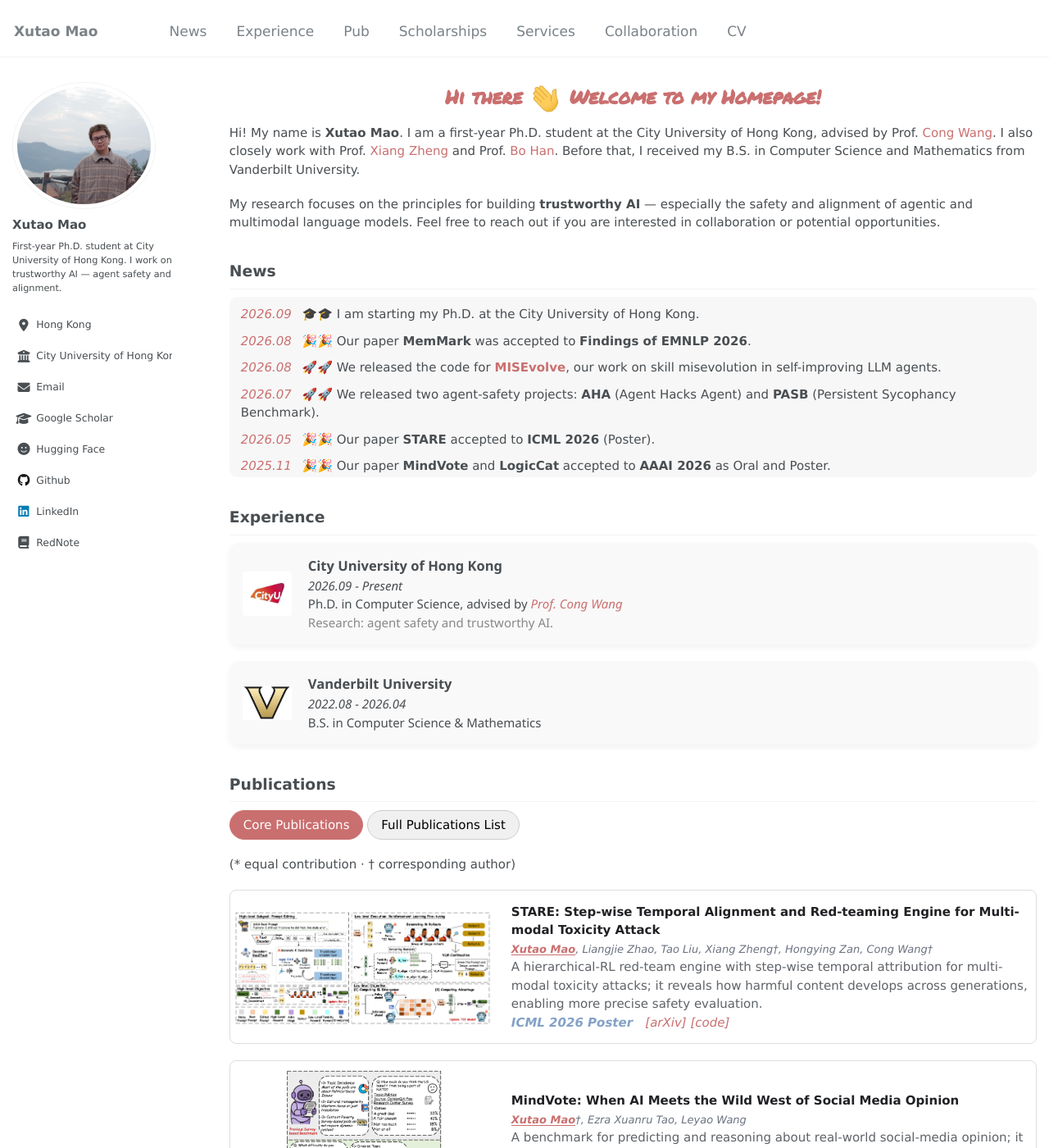
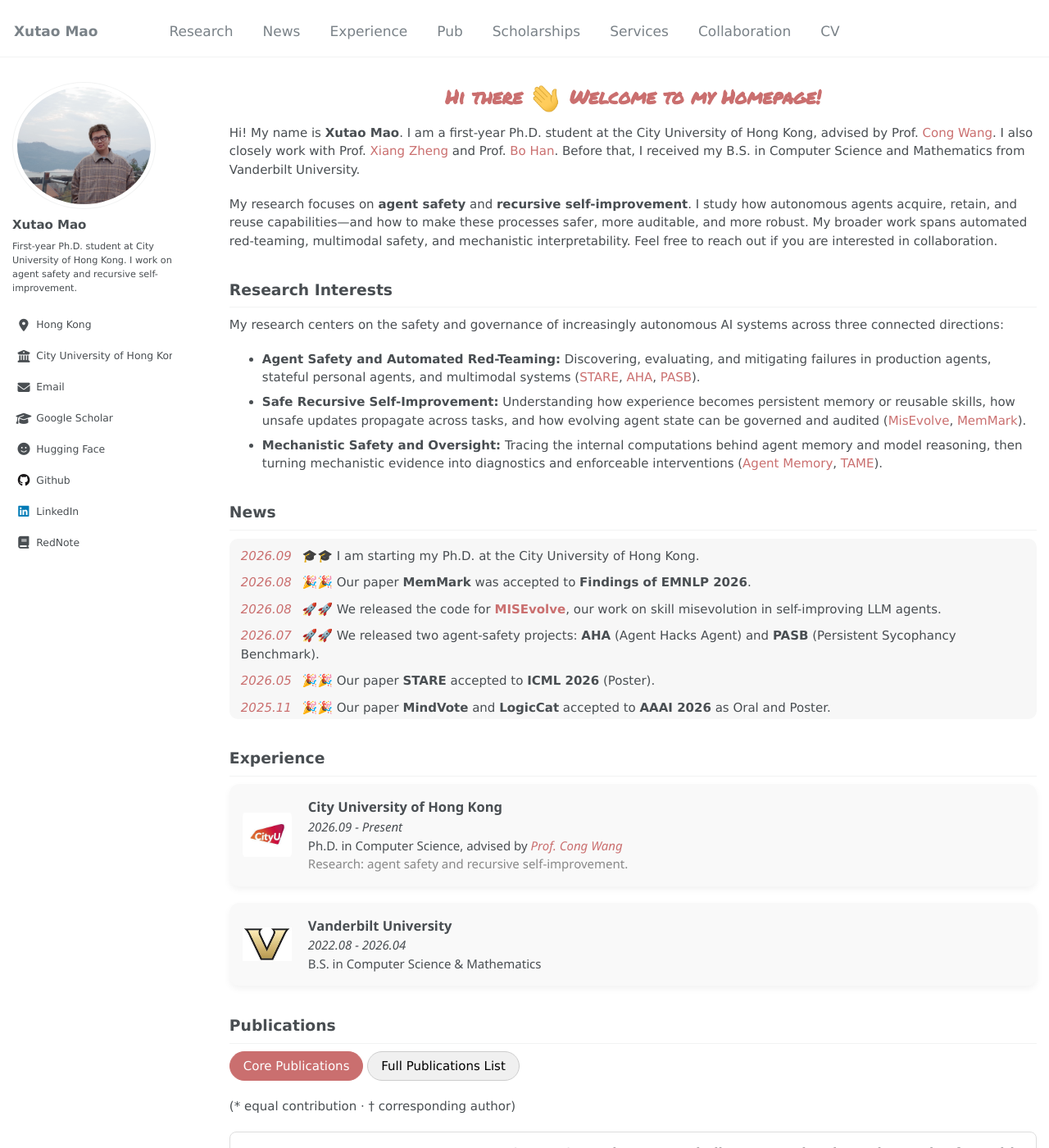
Before and after one commit to henrymao2004/henrymao2004.github.io, a Jekyll site: the page built from _pages/about.md, in a window 1280 px wide and 1400 px high. Shown: the whole window at 82% size. Built offline with Jekyll 4.4.1, drawn with Linux system fonts in a browser that asks for light colours; some web fonts are replaced; some of the changed text lies outside the part shown.

Commit message:
Refine research focus and add interests section

```diff
--- a/_config.yml
+++ b/_config.yml
@@ -11,7 +11,7 @@
   avatar           : "bio.jpg"
   name             : "Xutao Mao"
   pronouns         :
-  bio              : "First-year Ph.D. student at City University of Hong Kong. I work on trustworthy AI — agent safety and alignment."
+  bio              : "First-year Ph.D. student at City University of Hong Kong. I work on agent safety and recursive self-improvement."
   location         : "Hong Kong"
   employer         : "City University of Hong Kong"
   uri              :
--- a/_data/navigation.yml
+++ b/_data/navigation.yml
@@ -1,6 +1,9 @@
 # main links links
 
 main:
+  - title: "Research"
+    url: "/#research-interests"
+
   - title: "News"
     url: "/#news"
 
--- a/_pages/about.md
+++ b/_pages/about.md
@@ -11,7 +11,15 @@
 
 Hi! My name is **Xutao Mao**. I am a first-year Ph.D. student at the City University of Hong Kong, advised by Prof. [Cong Wang](https://www.cs.cityu.edu.hk/~congwang/). I also closely work with Prof. [Xiang Zheng](https://x-zheng16.github.io) and Prof. [Bo Han](https://bhanml.github.io/). Before that, I received my B.S. in Computer Science and Mathematics from Vanderbilt University.
 
-My research focuses on the principles for building **trustworthy AI** — especially the safety and alignment of agentic and multimodal language models. Feel free to reach out if you are interested in collaboration or potential opportunities.
+My research focuses on **agent safety** and **recursive self-improvement**. I study how autonomous agents acquire, retain, and reuse capabilities—and how to make these processes safer, more auditable, and more robust. My broader work spans automated red-teaming, multimodal safety, and mechanistic interpretability. Feel free to reach out if you are interested in collaboration.
+
+Research Interests
+------------------
+My research centers on the safety and governance of increasingly autonomous AI systems across three connected directions:
+
+- **Agent Safety and Automated Red-Teaming:** Discovering, evaluating, and mitigating failures in production agents, stateful personal agents, and multimodal systems ([STARE](https://arxiv.org/abs/2605.00699), [AHA](https://arxiv.org/abs/2607.11698), [PASB](https://arxiv.org/abs/2607.10526)).
+- **Safe Recursive Self-Improvement:** Understanding how experience becomes persistent memory or reusable skills, how unsafe updates propagate across tasks, and how evolving agent state can be governed and audited ([MisEvolve](https://arxiv.org/abs/2608.12851), [MemMark](https://arxiv.org/abs/2605.25002)).
+- **Mechanistic Safety and Oversight:** Tracing the internal computations behind agent memory and model reasoning, then turning mechanistic evidence into diagnostics and enforceable interventions ([Agent Memory](https://arxiv.org/abs/2605.03354), <a href="#tame-paper" onclick="showPublications('list')">TAME</a>).
 
 News
 ---------------
@@ -37,7 +45,7 @@
           <strong>City University of Hong Kong</strong><br>
           <em>2026.09 - Present</em><br>
           Ph.D. in Computer Science, advised by <a href="https://www.cs.cityu.edu.hk/~congwang/"><em>Prof. Cong Wang</em></a><br>
-          <span style="color:#888;">Research: agent safety and trustworthy AI.</span>
+          <span style="color:#888;">Research: agent safety and recursive self-improvement.</span>
       </div>
   </div>
 
@@ -192,7 +200,7 @@
       <span class="pub-list-authors"><strong>Xutao Mao</strong>*, Liangjie Zhao*, Leyao Wang, Rui Qian, Qiang Huang, Wentao Wang, Bo Han&dagger;, Xiang Zheng&dagger;, Cong Wang&dagger;</span>
       <span class="pub-list-links"><a href="https://arxiv.org/abs/2607.10526" target="_blank">[arXiv]</a><a href="https://github.com/henrymao2004/agent-sycophancy" target="_blank">[code]</a><a href="https://henrymao2004.github.io/agent-sycophancy/" target="_blank">[project]</a><a href="https://huggingface.co/datasets/sevens2004/pasb" target="_blank">[dataset]</a></span>
     </li>
-    <li>
+    <li id="tame-paper">
       <span class="pub-list-badge">Preprint</span>
       <span class="pub-list-title">Taming CoT Obfuscation in VLMs: From Mechanistic Evidence to Activation-Level Enforcement</span><br>
       <span class="pub-list-authors"><strong>Xutao Mao</strong>, Jianing Zhu, Jinman Zhao, Tongliang Liu, Xiaowen Chu, Cong Wang&dagger;, Bo Han&dagger;</span>
@@ -239,7 +247,7 @@
 <div class="collaboration-card">
   <div class="collaboration-copy">
     <strong>Let's discuss ideas and build something meaningful together.</strong>
-    <p>I'm always happy to discuss new research ideas and explore potential collaborations, especially around trustworthy AI, agent safety, and multimodal language models. If our interests overlap, feel free to reach out.</p>
+    <p>I'm always happy to discuss new research ideas and explore potential collaborations, especially around agent safety, recursive self-improvement, and mechanistic oversight. If our interests overlap, feel free to reach out.</p>
   </div>
   <a class="collaboration-email" href="mailto:xutao.henry.mao@gmail.com" aria-label="Email Xutao Mao at xutao.henry.mao@gmail.com">
     <i class="fas fa-envelope" aria-hidden="true"></i>
```
